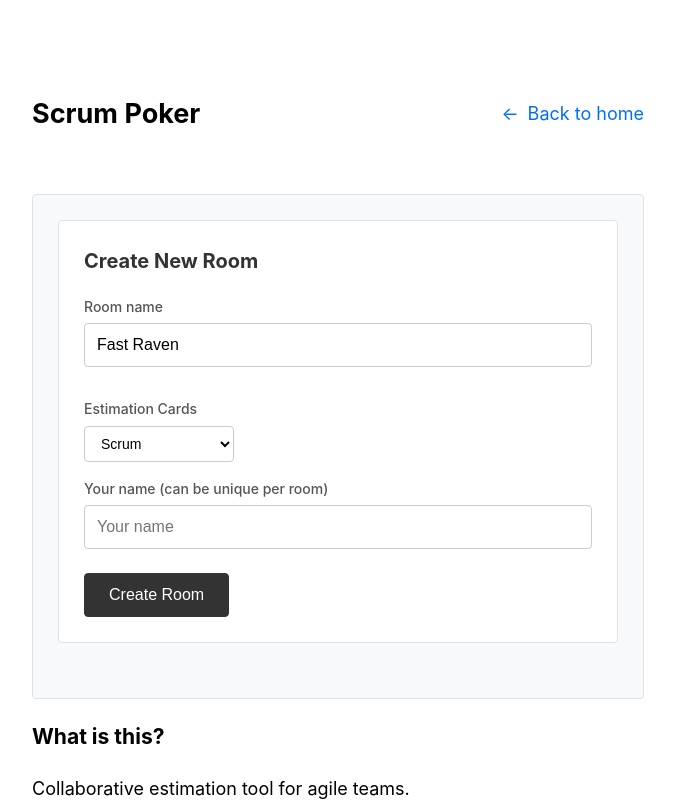
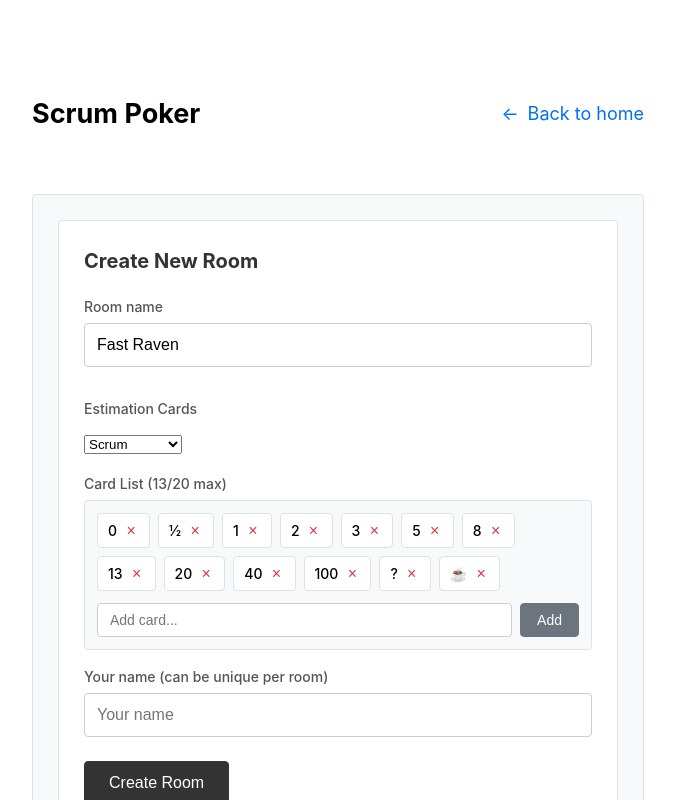
Before and after one commit to quasimik/personal-website, a Next.js app: page /projects/poker in a window 1280 px wide. Shown: the top 800 px of the page, without its empty margins (302-977 px from the left). Built offline with nearby package versions, Linux system fonts and the light colour scheme.

Commit message:
feat: edit card list

```diff
--- a/pages/api/rooms/index.js
+++ b/pages/api/rooms/index.js
@@ -23,10 +23,19 @@ export default async function handler(req, res) {
 
     case 'POST':
       try {
-        const { userId, userName, roomName, estimationPreset, ticketDescription } = req.body;
+        const { userId, userName, roomName, cardList, ticketDescription } = req.body;
 
         if (!userId || !userName) {
           return res.status(400).json({ error: 'User ID and name are required' });
+        }
+
+        // Validate card list
+        if (!cardList || !Array.isArray(cardList) || cardList.length === 0) {
+          return res.status(400).json({ error: 'Card list is required and must not be empty' });
+        }
+
+        if (cardList.length > 20) {
+          return res.status(400).json({ error: 'Maximum 20 cards allowed' });
         }
 
         const roomId = await createRoomId();
@@ -34,7 +43,7 @@ export default async function handler(req, res) {
         const room = {
           id: roomId,
           name: roomName,
-          estimationPreset: estimationPreset || 'scrum',
+          cardList: cardList,
           createdAt: new Date().toISOString(),
           participants: {
             [userId]: {
--- a/pages/projects/poker.jsx
+++ b/pages/projects/poker.jsx
@@ -49,6 +49,8 @@ export default function ScrumPoker() {
   const [userId, setUserId] = useState('');
   const [roomName, setRoomName] = useState('');
   const [selectedPreset, setSelectedPreset] = useState('scrum');
+  const [cardList, setCardList] = useState([]);
+  const [newCard, setNewCard] = useState('');
   const [roomHistory, setRoomHistory] = useState([]);
   const [loading, setLoading] = useState(false);
   const [error, setError] = useState('');
@@ -80,6 +82,12 @@ export default function ScrumPoker() {
     }
   }, []);
 
+  // Update card list when preset changes
+  useEffect(() => {
+    const preset = estimationPresets[selectedPreset];
+    setCardList(preset.cards.length > 0 ? [...preset.cards] : []);
+  }, [selectedPreset]);
+
   // Load room history from localStorage
   useEffect(() => {
     const storedHistory = localStorage.getItem('pokerRoomHistory');
@@ -91,6 +99,19 @@ export default function ScrumPoker() {
       }
     }
   }, []);
+
+  // Add card to list
+  const addCard = () => {
+    if (newCard.trim() && !cardList.includes(newCard.trim()) && cardList.length < 20) {
+      setCardList([...cardList, newCard.trim()]);
+      setNewCard('');
+    }
+  };
+
+  // Remove card from list
+  const removeCard = (cardToRemove) => {
+    setCardList(cardList.filter(card => card !== cardToRemove));
+  };
 
   // Save room to history
   const saveRoomToHistory = (roomId, roomName, userId, userName) => {
@@ -117,7 +138,7 @@ export default function ScrumPoker() {
           userId,
           userName: userName.trim(),
           roomName: roomName.trim() || generateRoomName(),
-          estimationPreset: selectedPreset,
+          cardList: cardList,
           ticketDescription: 'Sample ticket - click "Next Ticket" to add your first real ticket'
         })
       });
@@ -167,6 +188,45 @@ export default function ScrumPoker() {
                   <option key={key} value={key}>{preset.name}</option>
                 ))}
               </select>
+            </div>
+            <div className={pokerStyles.inputGroup}>
+              <label>Card List ({cardList.length}/20 max)</label>
+              <div className={pokerStyles.cardsContainer}>
+                <div className={pokerStyles.cardsList}>
+                  {cardList.map((card, index) => (
+                    <div key={index} className={pokerStyles.cardItem}>
+                      <span className={pokerStyles.cardText}>{card}</span>
+                      <button
+                        type="button"
+                        onClick={() => removeCard(card)}
+                        className={pokerStyles.removeCardButton}
+                        title="Remove card"
+                      >
+                        ×
+                      </button>
+                    </div>
+                  ))}
+                </div>
+                <div className={pokerStyles.addCardSection}>
+                  <input
+                    type="text"
+                    placeholder="Add card..."
+                    value={newCard}
+                    onChange={(e) => setNewCard(e.target.value)}
+                    onKeyDown={(e) => e.key === 'Enter' && addCard()}
+                    className={pokerStyles.addCardInput}
+                    disabled={cardList.length >= 20}
+                  />
+                  <button
+                    type="button"
+                    onClick={addCard}
+                    disabled={!newCard.trim() || cardList.includes(newCard.trim()) || cardList.length >= 20}
+                    className={pokerStyles.addCardButton}
+                  >
+                    Add
+                  </button>
+                </div>
+              </div>
             </div>
             <div className={pokerStyles.inputGroup}>
               <label htmlFor="playerName">Your name (can be unique per room)</label>
--- a/styles/poker.module.css
+++ b/styles/poker.module.css
@@ -116,31 +116,95 @@
   cursor: not-allowed;
 }
 
-.presetSelector {
-  margin-bottom: 20px;
-  text-align: left;
+.cardsContainer {
+  border: 1px solid #dee2e6;
+  border-radius: 4px;
+  padding: 12px;
+  background: #f8f9fa;
+  max-height: 200px;
+  overflow-y: auto;
 }
 
-.presetSelector label {
-  display: block;
-  margin-bottom: 8px;
-  font-weight: 500;
-  color: #333;
+.cardsList {
+  display: flex;
+  flex-wrap: wrap;
+  gap: 8px;
+  margin-bottom: 12px;
+}
+
+.cardItem {
+  background: white;
+  border: 1px solid #dee2e6;
+  border-radius: 4px;
+  padding: 6px 10px;
+  display: flex;
+  align-items: center;
+  gap: 6px;
   font-size: 14px;
 }
 
-.presetSelect {
+.cardText {
+  font-weight: 500;
+}
+
+.removeCardButton {
+  background: none;
+  border: none;
+  color: #dc3545;
+  font-size: 16px;
+  cursor: pointer;
+  padding: 0;
+  line-height: 1;
+  width: 16px;
+  height: 16px;
+  display: flex;
+  align-items: center;
+  justify-content: center;
+}
+
+.removeCardButton:hover {
+  color: #c82333;
+}
+
+.addCardSection {
+  display: flex;
+  gap: 8px;
+  align-items: center;
+}
+
+.addCardInput {
+  flex: 1;
   padding: 8px 12px;
   font-size: 14px;
   border: 1px solid #ccc;
   border-radius: 4px;
-  background: white;
-  min-width: 150px;
 }
 
-.presetSelect:focus {
+.addCardInput:focus {
   outline: none;
   border-color: #1976d2;
+}
+
+.addCardButton {
+  padding: 8px 16px;
+  font-size: 14px;
+  background: #28a745;
+  color: white;
+  border: 1px solid #28a745;
+  border-radius: 4px;
+  cursor: pointer;
+  white-space: nowrap;
+}
+
+.addCardButton:hover:not(:disabled) {
+  background: #218838;
+  border-color: #1e7e34;
+}
+
+.addCardButton:disabled {
+  background: #6c757d;
+  border-color: #6c757d;
+  cursor: not-allowed;
 }
 
 .voteStatus {
```
Also changed, not shown: pages/poker/[roomId].jsx (+7 -35 lines).
